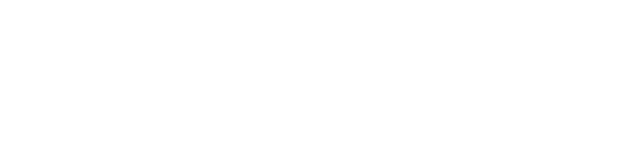
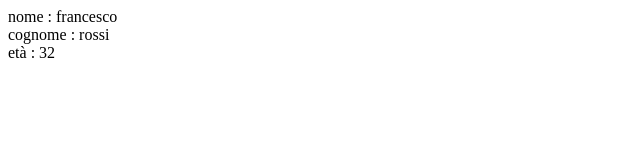
Before and after one commit to parisking93/js-oggetti-studenti, a plain HTML site: page index.html in a window 1280 px wide. Shown: the whole page, without its empty margins (0-640 px from the left). Drawn offline with Linux system fonts and the light colour scheme.

Commit message:
add and print oggetto

```diff
--- a/index.html
+++ b/index.html
@@ -7,7 +7,7 @@
     <title>Document</title>
 </head>
 <body>
-
+    <div id="output"></div>
     <script src="js/script.js"></script>
 </body>
 </html>
--- a/js/script.js
+++ b/js/script.js
@@ -3,3 +3,16 @@
 // Creare un array di oggetti di studenti.
 // Ciclare su tutti gli studenti e stampare per ognuno di essi, nome e cognome.
 // Dare la possibilità all’utente, attraverso 3 prompt(), di aggiungere un nuovo oggetto studente inserendo nell’ordine: nome, cognome e età.
+
+
+// Creare un oggetto che descriva uno studente, con le seguenti proprietà: nome, cognome e età.
+var studenti = {
+    nome : 'francesco',
+    cognome : 'rossi',
+    età : 32
+};
+
+// Stampare a schermo attraverso un ciclo for-in tutte le proprietà dell'oggetto.
+for (key in studenti) {
+    document.getElementById('output').innerHTML += key + ' : ' + studenti[key] + '<br>';
+}
```
